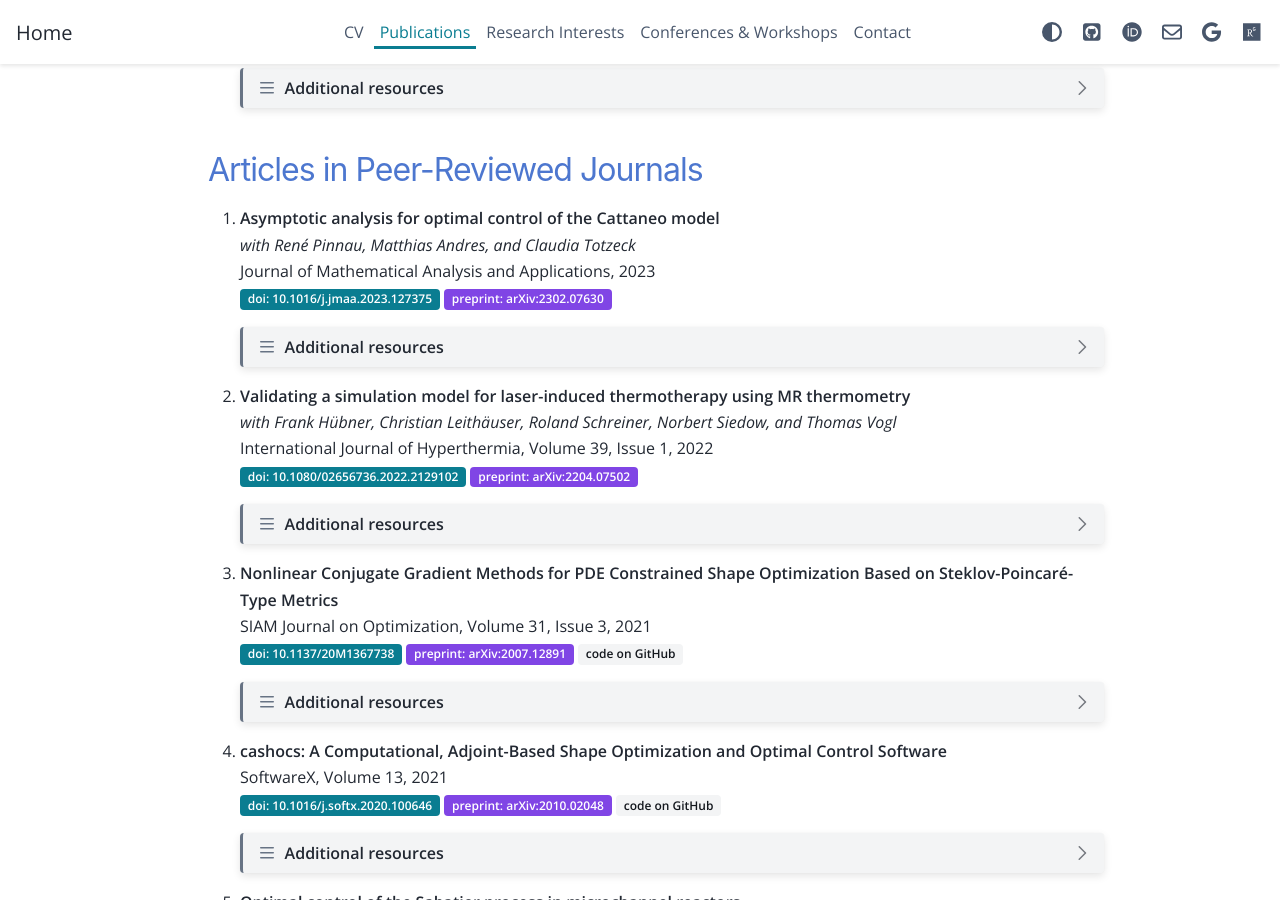
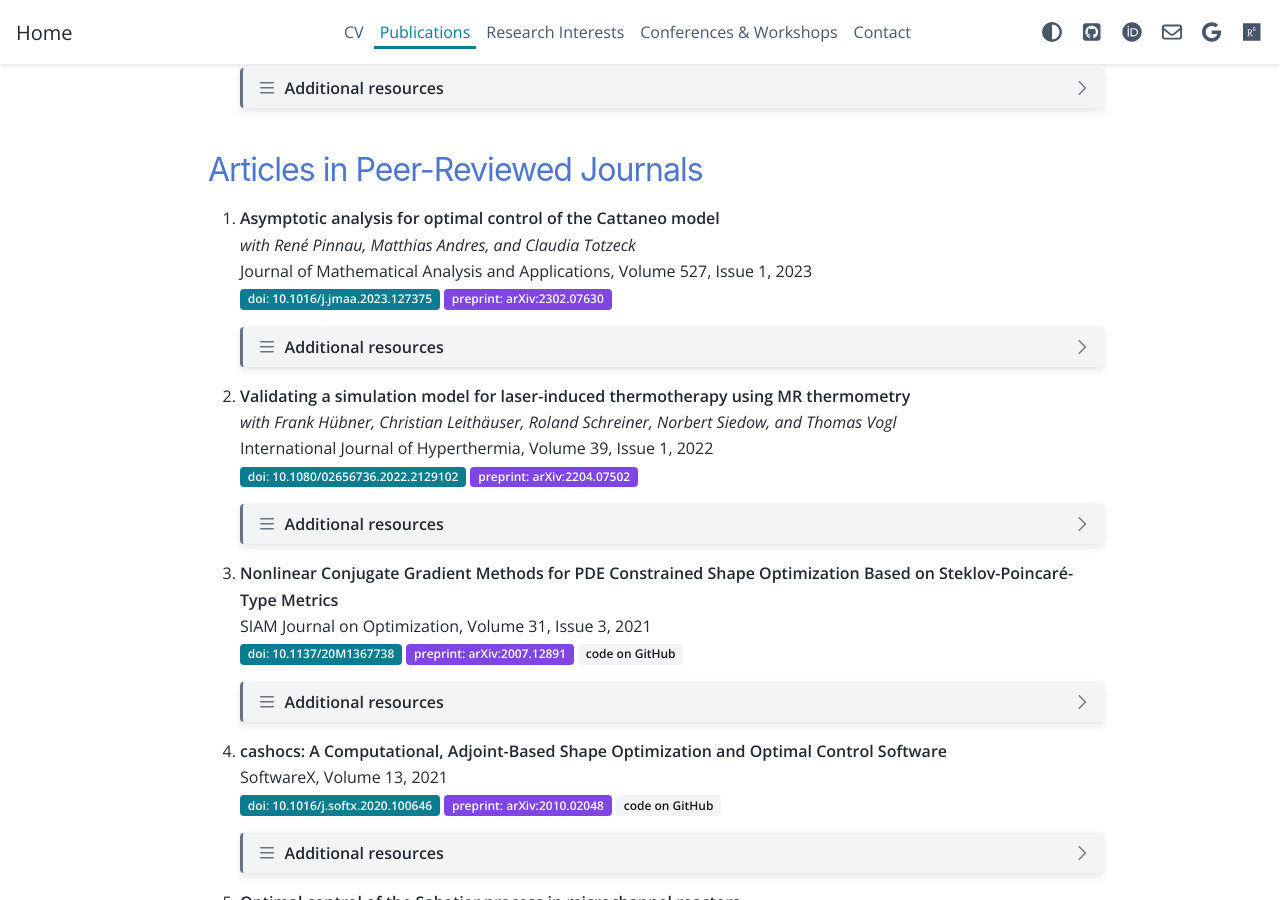
Before and after one commit to sblauth/sblauth.github.io, a Sphinx documentation site: the page built from source/publications.rst, in a window 1280 px wide and 900 px high, scrolled down 673 px. Built offline with Sphinx 7.4.7 and the PyData theme 0.15.4, drawn with Linux system fonts in a browser that asks for light colours.

Commit message:
Update publications.rst

```diff
--- a/source/publications.rst
+++ b/source/publications.rst
@@ -96,7 +96,7 @@ Articles in Peer-Reviewed Journals
 
 #. | **Asymptotic analysis for optimal control of the Cattaneo model**
    | *with René Pinnau, Matthias Andres, and Claudia Totzeck*
-   | Journal of Mathematical Analysis and Applications, 2023
+   | Journal of Mathematical Analysis and Applications, Volume 527, Issue 1, 2023
    | :bdg-link-primary:`doi: 10.1016/j.jmaa.2023.127375 <https://doi.org/10.1016/j.jmaa.2023.127375>` :bdg-link-secondary:`preprint: arXiv:2302.07630 <https://arxiv.org/abs/2302.07630>`
 
    .. dropdown:: Additional resources
@@ -118,9 +118,12 @@ Articles in Peer-Reviewed Journals
 		        title   = {Asymptotic analysis for optimal control of the Cattaneo model},
 		        year    = {2023},
 		        issn    = {0022-247X},
+		        number  = {1, Part 2},
 		        pages   = {127375},
+		        volume  = {527},
 		        doi     = {https://doi.org/10.1016/j.jmaa.2023.127375},
 		      }
+
 
 
 #. | **Validating a simulation model for laser-induced thermotherapy using MR thermometry**
```
